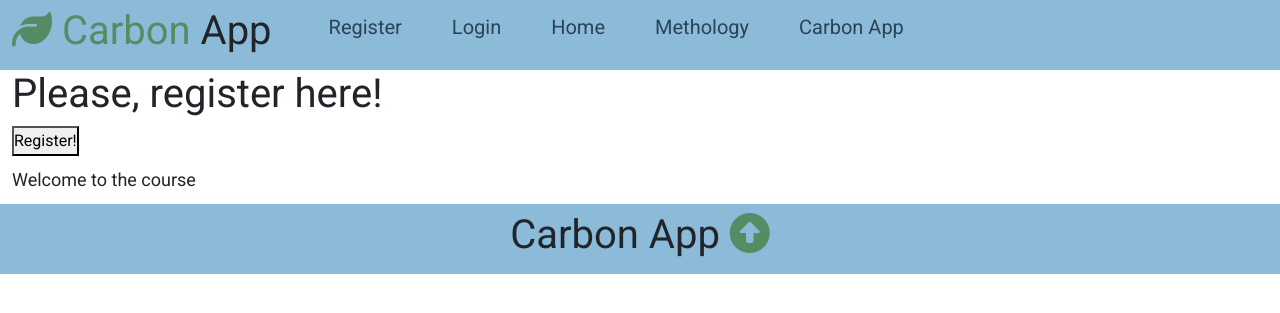
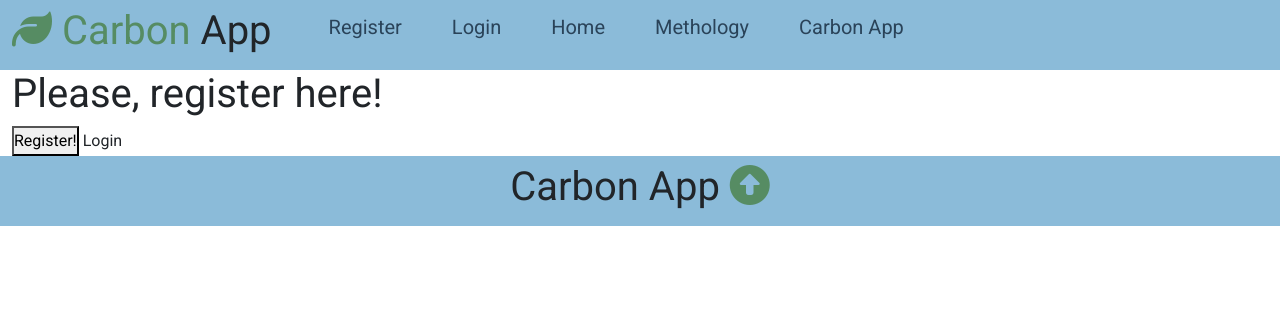
Before and after one commit to VojtechDejnozka/carbon_app_1.0, a Flask app: page /register in a window 1280 px wide. Shown: the top 313 px of the page. Run offline with Flask 2, Linux system fonts and the light colour scheme; some libraries are stand-ins or nearby versions.

Commit message:
changes to register

```diff
--- a/capp/templates/users/register.html
+++ b/capp/templates/users/register.html
@@ -7,7 +7,7 @@
 
     <h1>Please, register here!</h1>
     <button>Register!</button>
-    <p>Welcome to the course</p>
+    <span>Login</span>
   </div>
 </section>
 
```
